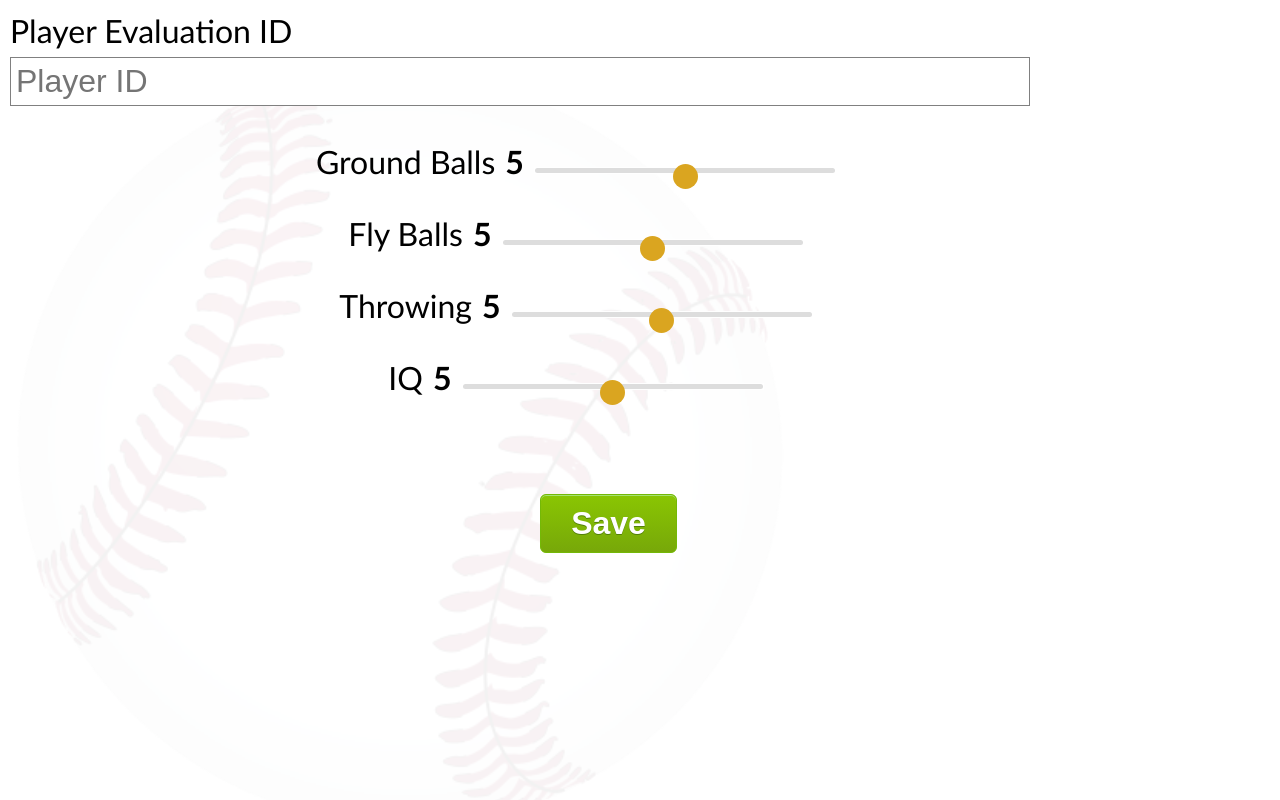
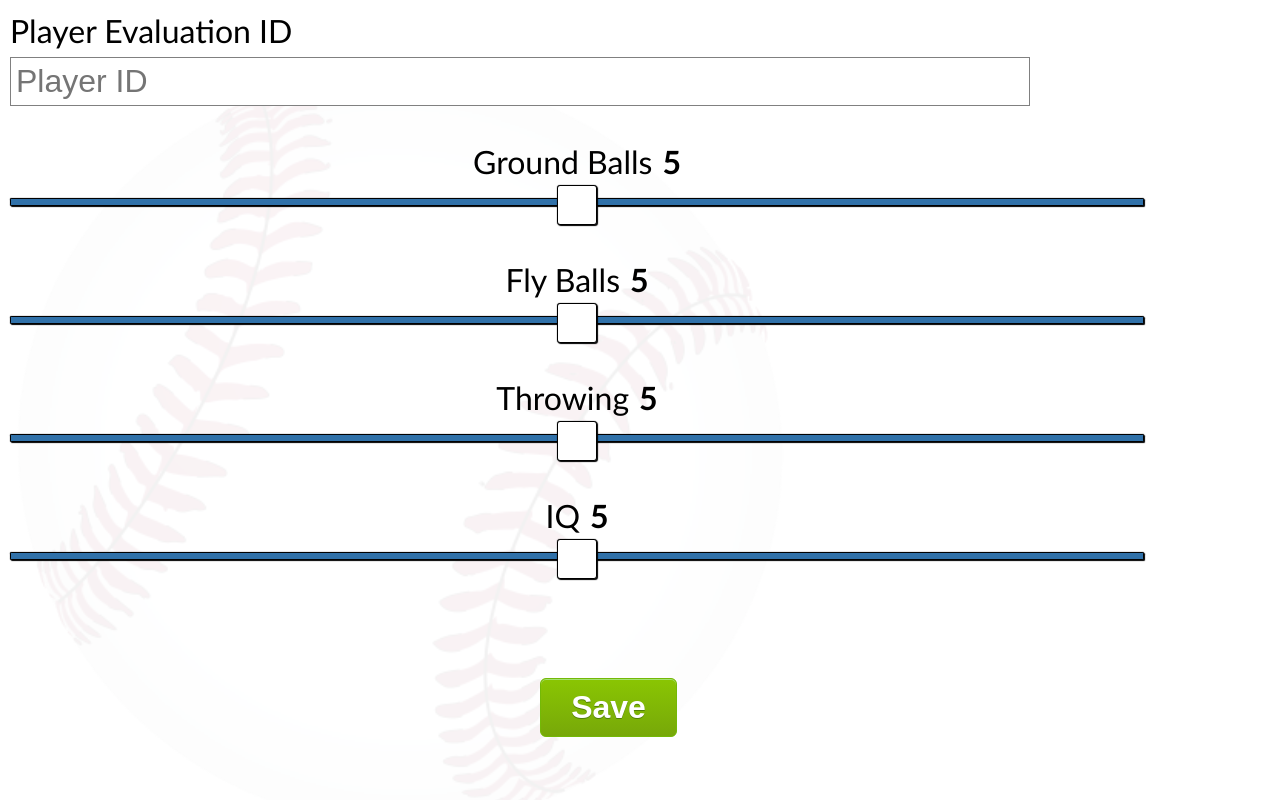
Before and after one commit to gman-wa/RWLL-Player-Evaluations, a PHP site: page /stations/fielding.html in a window 1280 px wide. Shown: the part 50-850 px from the top of the page. Run offline with PHP 8.4, Linux system fonts and the light colour scheme.

Commit message:
new css for range sliders, potential fixes for issues 2 and 4

```diff
--- a/assets/css/style.css
+++ b/assets/css/style.css
@@ -67,94 +67,94 @@ http://brennaobrien.com/blog/2014/05/style-input-type-range-in-every-browser.htm
 https://css-tricks.com/styling-cross-browser-compatible-range-inputs-css/
 */
 
+
 input[type=range] {
-    /*removes default webkit styles*/
     -webkit-appearance: none;
-
-    /*fix for FF unable to apply focus style bug */
-    border: 1px solid white;
-
-    /*required for proper track sizing in FF*/
-    width: 300px;
-}
-input[type=range]::-webkit-slider-runnable-track {
-    width: 300px;
-    height: 5px;
-    background: #ddd;
-    border: none;
-    border-radius: 3px;
-}
-input[type=range]::-webkit-slider-thumb {
-    -webkit-appearance: none;
-    border: none;
-    height: 25px;
-    width: 25px;
-    border-radius: 50%;
-    background: goldenrod;
-    margin-top: -4px;
+    margin: 18px 0;
+    width: 100%;
 }
 input[type=range]:focus {
     outline: none;
 }
+input[type=range]::-webkit-slider-runnable-track {
+    width: 100%;
+    height: 8.4px;
+    cursor: pointer;
+    animate: 0.2s;
+    box-shadow: 1px 1px 1px #000000, 0 0 1px #0d0d0d;
+    background: #3071a9;
+    border-radius: 1.3px;
+    border: 0.2px solid #010101;
+}
+input[type=range]::-webkit-slider-thumb {
+    box-shadow: 1px 1px 1px #000000, 0 0 1px #0d0d0d;
+    border: 1px solid #000000;
+    height: 40px;
+    width: 40px;
+    border-radius: 3px;
+    background: #ffffff;
+    cursor: pointer;
+    -webkit-appearance: none;
+    margin-top: -14px;
+}
 input[type=range]:focus::-webkit-slider-runnable-track {
-    background: #ccc;
+    background: #367ebd;
 }
-
 input[type=range]::-moz-range-track {
-    width: 300px;
-    height: 5px;
-    background: #ddd;
-    border: none;
-    border-radius: 3px;
+    width: 100%;
+    height: 8.4px;
+    cursor: pointer;
+    animate: 0.2s;
+    box-shadow: 1px 1px 1px #000000, 0 0 1px #0d0d0d;
+    background: #3071a9;
+    border-radius: 1.3px;
+    border: 0.2px solid #010101;
 }
 input[type=range]::-moz-range-thumb {
-    border: none;
-    height: 25px;
-    width: 25px;
-    border-radius: 50%;
-    background: goldenrod;
+    box-shadow: 1px 1px 1px #000000, 0 0 1px #0d0d0d;
+    border: 1px solid #000000;
+    height: 40px;
+    width: 40px;
+    border-radius: 3px;
+    background: #ffffff;
+    cursor: pointer;
 }
-
-/*hide the outline behind the border*/
-input[type=range]:-moz-focusring{
-    outline: 1px solid white;
-    outline-offset: -1px;
-}
-
 input[type=range]::-ms-track {
-    width: 300px;
-    height: 5px;
-
-    /*remove bg colour from the track, we'll use ms-fill-lower and ms-fill-upper instead */
+    width: 100%;
+    height: 8.4px;
+    cursor: pointer;
+    animate: 0.2s;
     background: transparent;
-
-    /*leave room for the larger thumb to overflow with a transparent border */
     border-color: transparent;
-    border-width: 6px 0;
-
-    /*remove default tick marks*/
+    border-width: 16px 0;
     color: transparent;
 }
 input[type=range]::-ms-fill-lower {
-    background: #777;
-    border-radius: 10px;
+    background: #2a6495;
+    border: 0.2px solid #010101;
+    border-radius: 2.6px;
+    box-shadow: 1px 1px 1px #000000, 0 0 1px #0d0d0d;
 }
 input[type=range]::-ms-fill-upper {
-    background: #ddd;
-    border-radius: 10px;
+    background: #3071a9;
+    border: 0.2px solid #010101;
+    border-radius: 2.6px;
+    box-shadow: 1px 1px 1px #000000, 0 0 1px #0d0d0d;
 }
 input[type=range]::-ms-thumb {
-    border: none;
-    height: 25px;
-    width: 25px;
-    border-radius: 50%;
-    background: goldenrod;
+    box-shadow: 1px 1px 1px #000000, 0 0 1px #0d0d0d;
+    border: 1px solid #000000;
+    height: 40px;
+    width: 40px;
+    border-radius: 3px;
+    background: #ffffff;
+    cursor: pointer;
 }
 input[type=range]:focus::-ms-fill-lower {
-    background: #888;
+    background: #3071a9;
 }
 input[type=range]:focus::-ms-fill-upper {
-    background: #ccc;
+    background: #367ebd;
 }
 
 /* Start Player Eval CSS */
--- a/stations/fielding.html
+++ b/stations/fielding.html
@@ -60,7 +60,7 @@
 </div>
 <script type="text/javascript">
 function outputUpdate(val,elm) {
-    document.querySelector('#'+elm.id+'_output').value = val;
+    document.querySelector('#'+elm.id+'_output').innerHTML = val;
 }
 </script>
 </body>
```
Also changed, not shown: index.html (+4 -4 lines), stations/registration.html (+1 -6 lines), Baseball-icon.png (added), favicon.ico (added).
